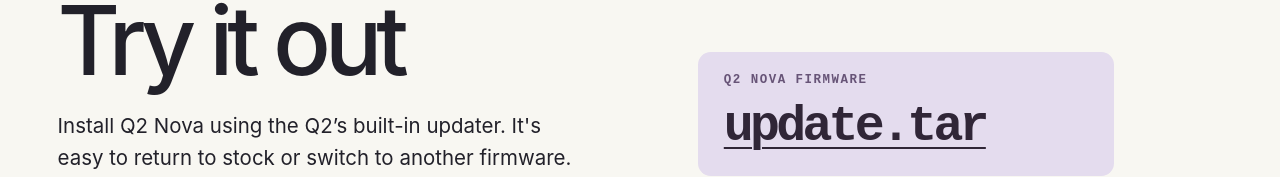
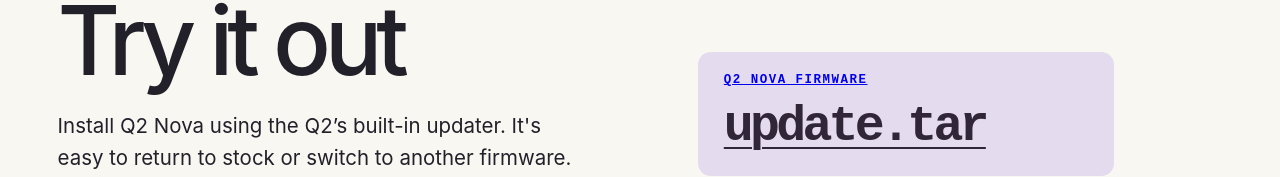
Before and after one commit to q2-nova/site, a plain HTML site: page dist/install.html in a window 1280 px wide. Shown: the part 154-331 px from the top of the page. Drawn offline with Linux system fonts and the light colour scheme.

Commit message:
Link the firmware heading to the latest player release

```diff
--- a/dist/install.html
+++ b/dist/install.html
@@ -17,7 +17,7 @@
       <nav class="install-links" aria-label="On this page"><a class="source-jump" href="#first-setup">First setup</a><a class="source-jump" href="#source">Source code</a></nav>
 
     </div><aside class="release" aria-labelledby="release-title">
-        <p class="eyebrow" id="release-title">Q2 Nova firmware</p>
+        <p class="eyebrow" id="release-title"><a href="https://github.com/q2-nova/q2-player/releases/latest">Q2 Nova Firmware</a></p>
         <a class="package-link" href="https://github.com/q2-nova/q2-player/releases/latest/download/update.tar">update.tar</a>
       </aside>
 
```
